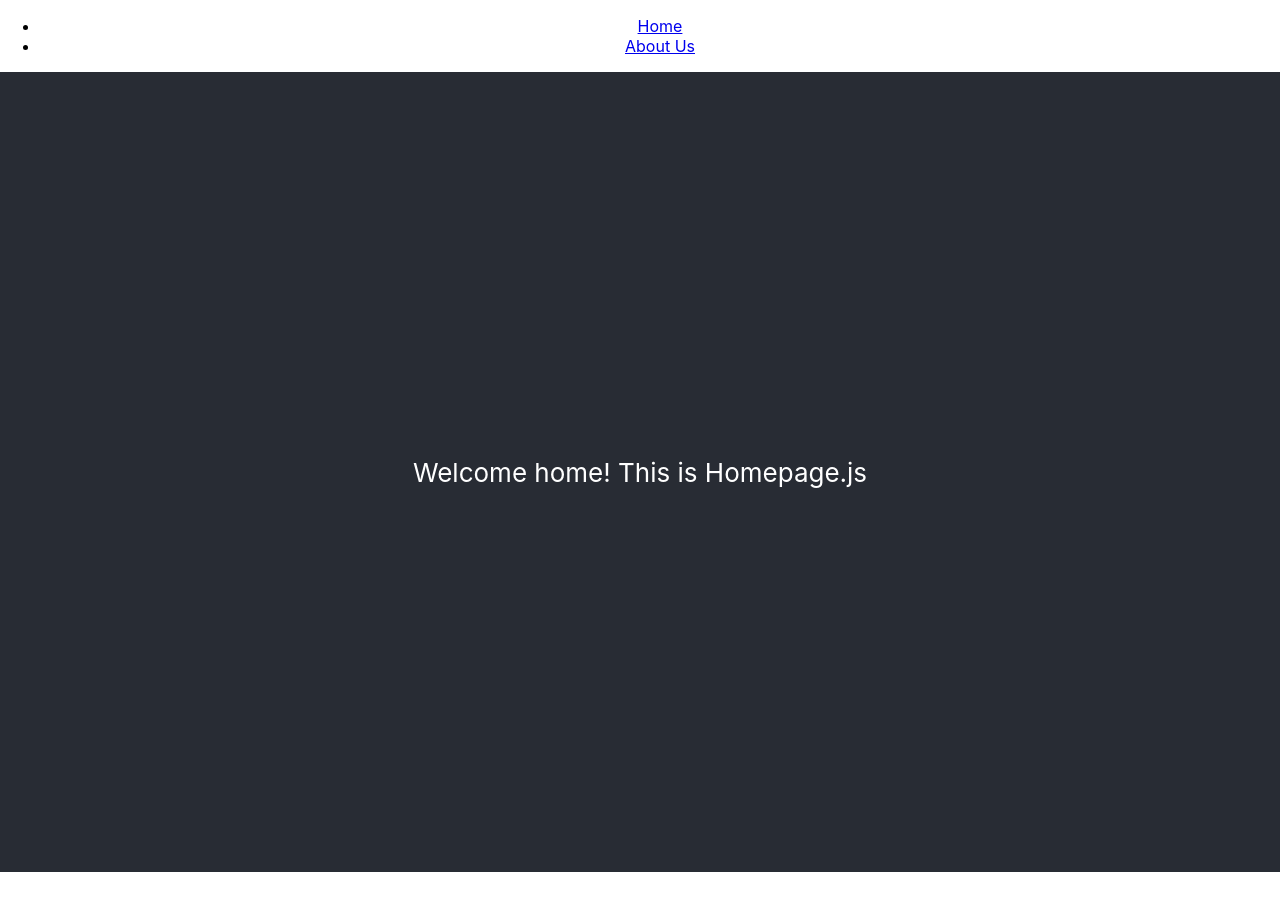
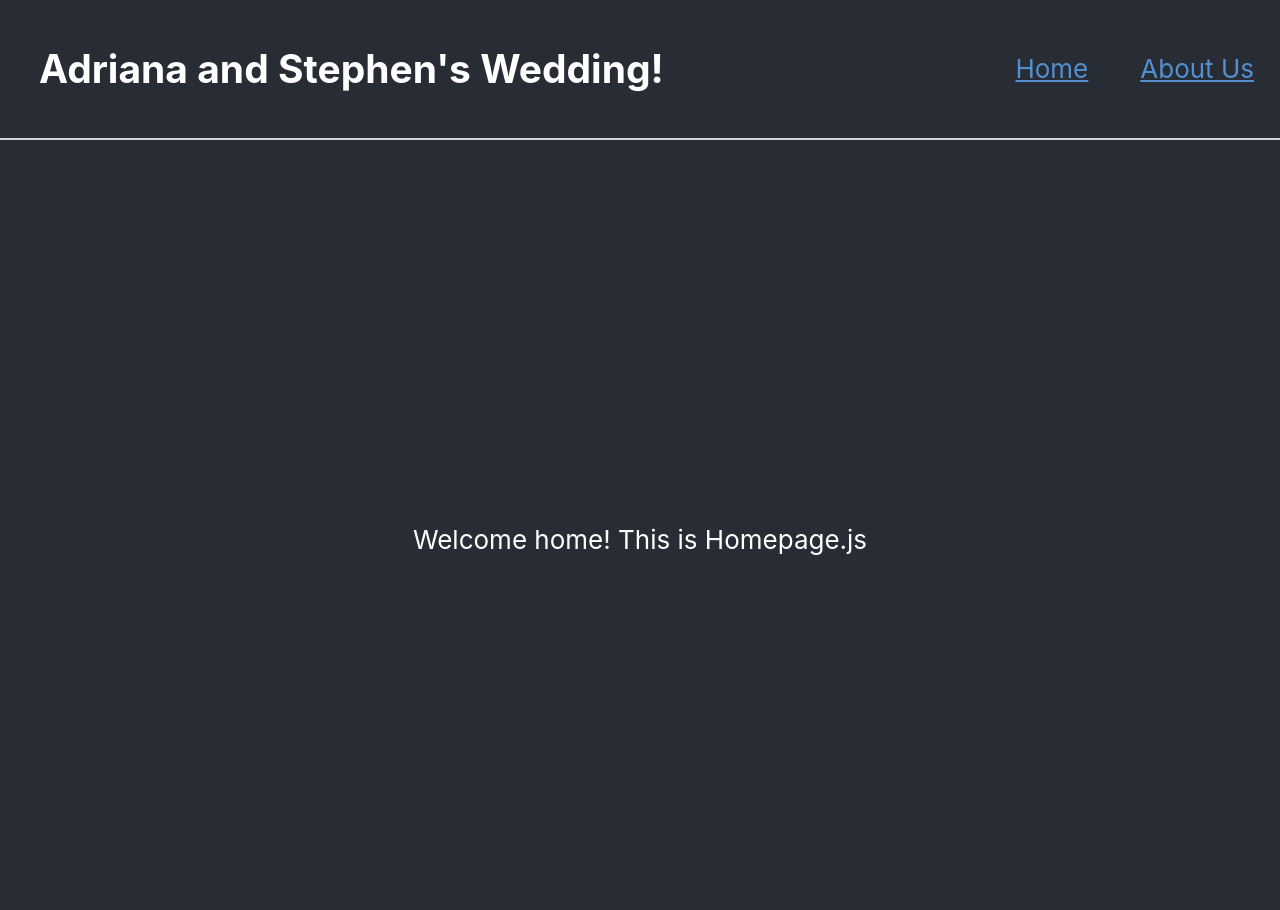
Before and after one commit to sf314/wedding-site, a React (Create React App) app: page / in a window 1280 px wide. Shown: the top 910 px of the page. Before the commit the page ends 872 px from the top, so only its background shows below. Built offline with nearby package versions, Linux system fonts and the light colour scheme.

Commit message:
feat: Update app header with title and navbar CSS

```diff
--- a/src/App.css
+++ b/src/App.css
@@ -2,37 +2,41 @@
   text-align: center;
 }
 
-.App-logo {
-  height: 40vmin;
-  pointer-events: none;
+.App-header {
+  background-color: #282c34;
+  color: white;
+
+  border-bottom: 2px solid rgb(209, 209, 209);
+  padding-top: 0.5em;
+  padding-bottom: 0.5em;
+
+  font-size: calc(10px + 2vmin);
+
+  display: flex;
+  flex-direction: row;
+  flex-wrap: wrap;
+  align-items: center;
+  justify-content: space-between;
 }
 
-@media (prefers-reduced-motion: no-preference) {
-  .App-logo {
-    animation: App-logo-spin infinite 20s linear;
-  }
+.App-title {
+  justify-content: left;
+  padding-left: 1em;
+  padding-right: 1em;
+
+  display: flex;
 }
 
-.App-header {
-  background-color: #282c34;
-  min-height: 100vh;
+.App-navbar {
   display: flex;
-  flex-direction: column;
-  align-items: center;
-  justify-content: center;
-  font-size: calc(10px + 2vmin);
-  color: white;
+  flex-direction: row;
+  flex-wrap: nowrap;
+  justify-content: right;
 }
 
 .App-link {
-  color: #61dafb;
+  color: #5490cf;
+  padding: 1em;
+
+  display: flex;
 }
-
-@keyframes App-logo-spin {
-  from {
-    transform: rotate(0deg);
-  }
-  to {
-    transform: rotate(360deg);
-  }
-}
--- a/src/App.js
+++ b/src/App.js
@@ -11,19 +11,19 @@ function App() {
     <div className="App">
       <BrowserRouter>
         {/* Links! */}
-        <div>
-          <ul>
-            <li>
-              <Link to="/">Home</Link>
-            </li>
-            <li>
-              <Link to="/about-us">About Us</Link>
-            </li>
-          </ul>
+        <div className='App-header'>
+          <h2 className='App-title'>
+            Adriana and Stephen's Wedding!
+          </h2>
+          <nav className="App-navbar">
+            <Link to="/" className='App-link'>Home</Link>
+            <Link to="/about-us" className='App-link'>About Us</Link>
+          </nav>
         </div>
+
         <Routes>
-          <Route path="/" element={<Homepage />}/>
-          <Route path="/about-us" element={<AboutUs />}/>
+          <Route exact path="/" element={<Homepage />}/>
+          <Route exact path="/about-us" element={<AboutUs />}/>
         </Routes>
       </BrowserRouter>
     </div>
```
